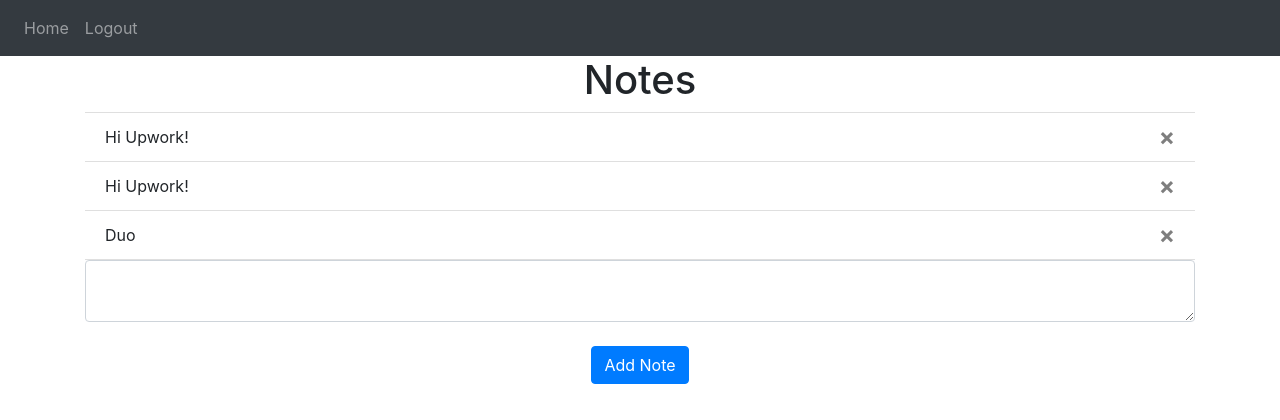
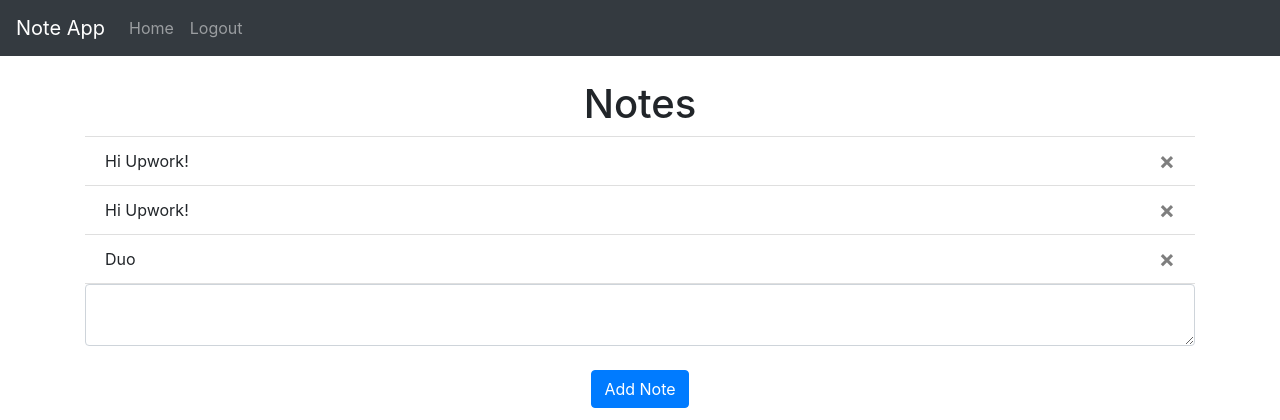
Before and after one commit to SpOOkRS1/ButterTemplate, a Flask app: page / in a window 1280 px wide. Shown: the top 420 px of the page. Run offline with Flask 2, Linux system fonts and the light colour scheme; a user stored in the database is signed in; data comes from the database, SQL or seed files in the repository; both versions use the stored data as it was after the commit; some libraries are stand-ins or nearby versions.

Commit message:
updated 2

```diff
--- a/main.py
+++ b/main.py
@@ -4,4 +4,4 @@ app = create_app()
 
 if __name__ == '__main__':
     # run flask application
-    app.run(debug=True)
+    app.run(debug=True, host = '0.0.0.0')
--- a/website/templates/base.html
+++ b/website/templates/base.html
@@ -10,6 +10,7 @@
    </head>
    <body>
        <nav class="navbar navbar-expand-lg navbar-dark bg-dark">
+         <a class="navbar-brand" href="/"> Note App</a>
            <button class="navbar-toggler" type="button" data-toggle="collapse" data-target="#navbar">
                <span class="navbar-toggler-icon"></span>
            </button>
@@ -47,6 +48,7 @@
        {% endif %}
        {% endwith %}
        <div class="container">
+         <br>
            {% block content %}
            {% endblock %}
        </div>
```
Also changed, not shown: website/database.db.
